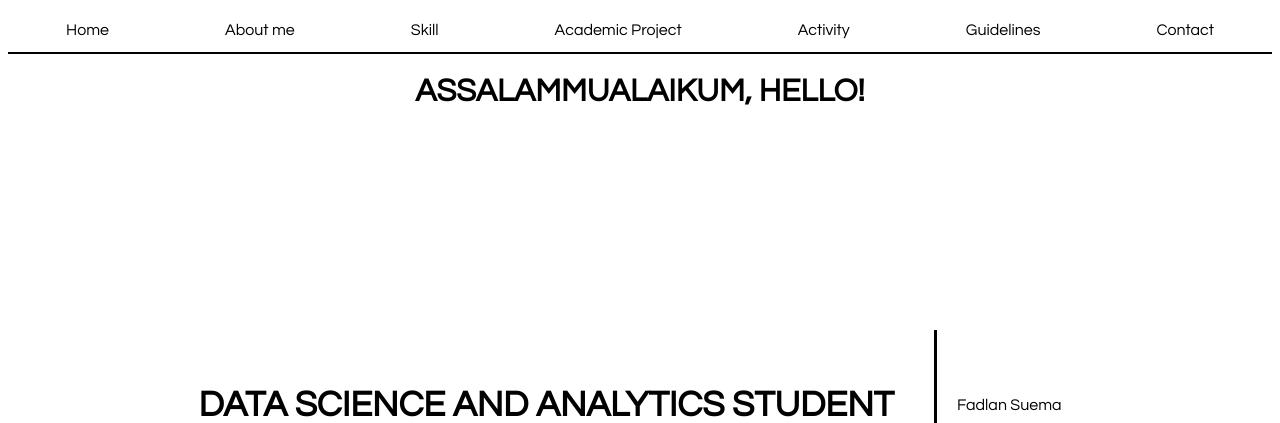
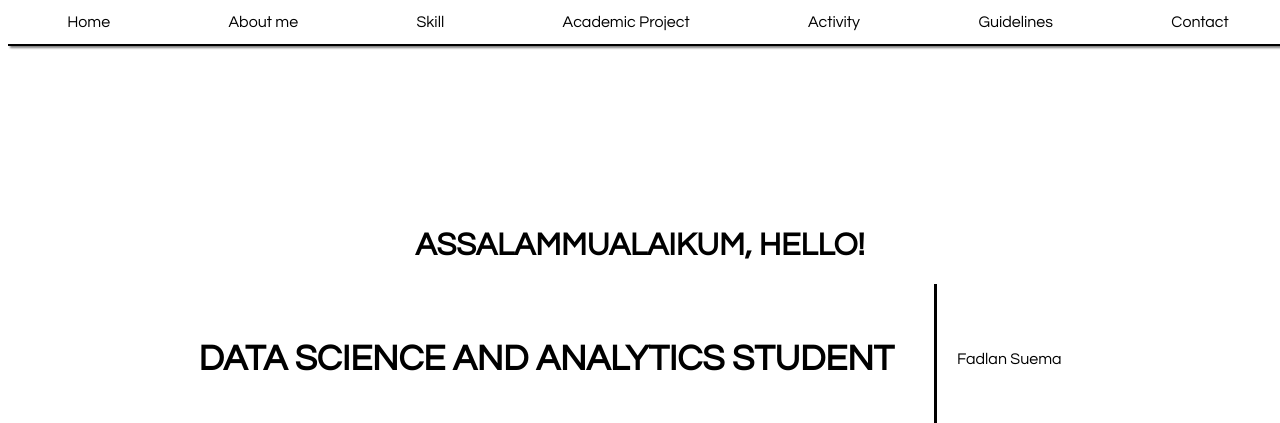
Before and after one commit to phqsuema123/personal-web, a Django app: page / in a window 1280 px wide. Shown: the top 423 px of the page. Run offline with Django 3.2, Linux system fonts and the light colour scheme; data comes from the database, SQL or seed files in the repository; both versions use the stored data as it was after the commit; some libraries are stand-ins or nearby versions.

Commit message:
fixnavbar

```diff
--- a/personalweb/myweb/static/hmm.css
+++ b/personalweb/myweb/static/hmm.css
@@ -12,7 +12,14 @@ h1 {
 
 nav {
     background-color: #ffffff;
+    position: fixed;
+    top: 0;
+    width: 100%;
+    background-color: #fff; /* เปลี่ยนสีพื้นหลังตามที่ต้องการ */
+    box-shadow: 0 4px 2px -2px gray; /* เพิ่มเงาเพื่อความสวยงาม */
+    z-index: 1000; /* เพื่อให้แถบเมนูอยู่ด้านหน้าของเนื้อหา */
 }
+
 
 nav ul li {
     display: inline;
--- a/personalweb/myweb/templates/index.html
+++ b/personalweb/myweb/templates/index.html
@@ -19,8 +19,9 @@
             <li><a href="#contact">Contact</a></li>
         </ul>
     </nav>
-    <h1 class="animated-header">ASSALAMMUALAIKUM, HELLO!</h1>
+
     <main>
+        <h1 class="animated-header">ASSALAMMUALAIKUM, HELLO!</h1>
         <div class="intro">
             <div class="content">
                 <div class="text">
```
Also changed, not shown: personalweb/db.sqlite3.
